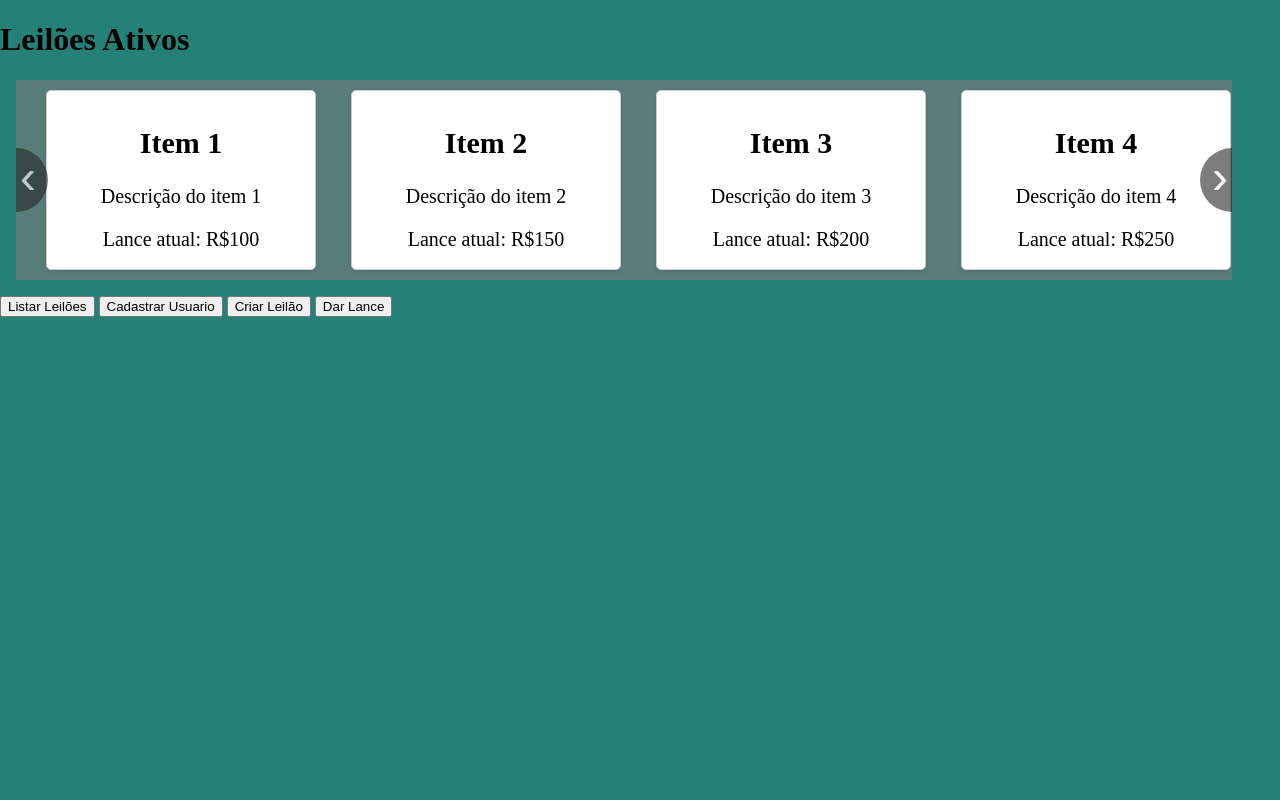
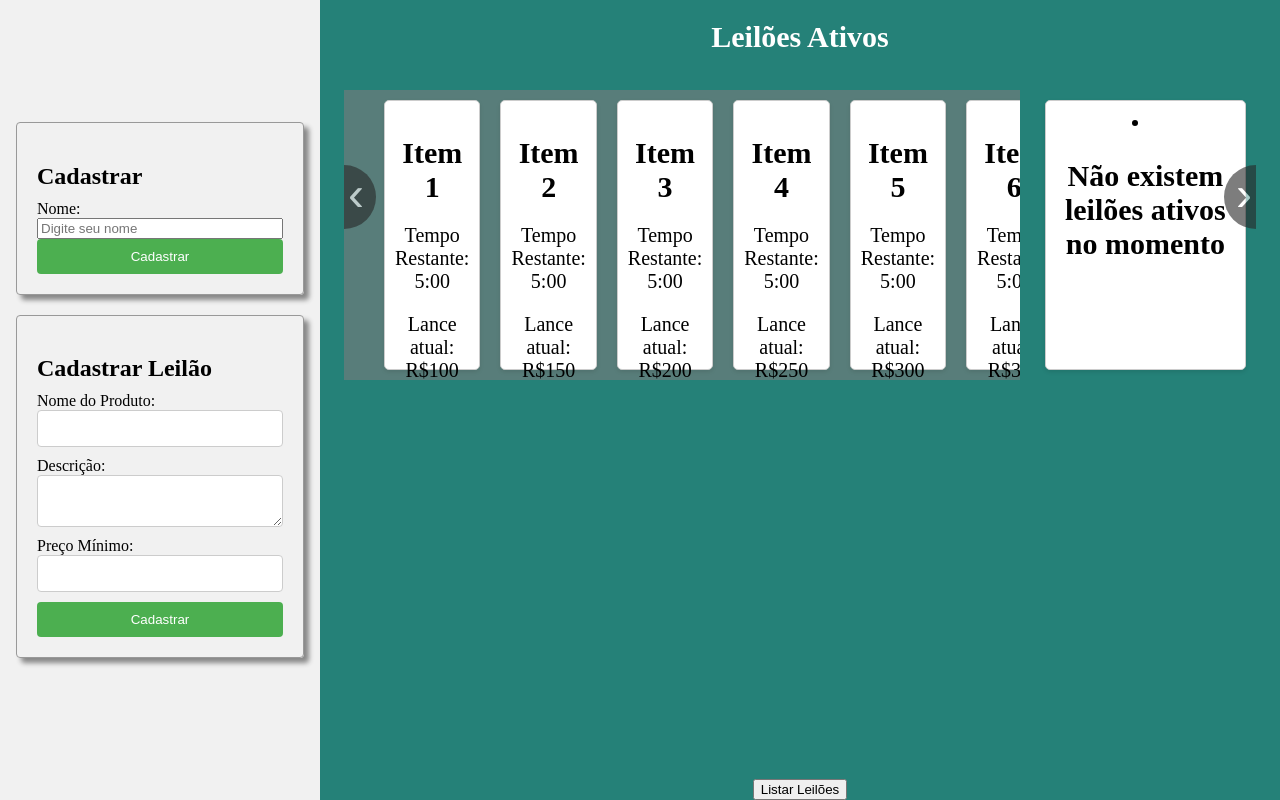
Before and after one commit to fernandoant/sd-leilaoWS-client, a plain HTML site: page index.html in a window 1280 px wide. Both pictures are taken after a click on the button "Listar Leilões". Drawn offline with Linux system fonts and the light colour scheme; no server answers.

Commit message:
Formulários de Cadastro

```diff
--- a/index.html
+++ b/index.html
@@ -1,140 +1,99 @@
 <!DOCTYPE html>
 <html>
     <head>
-        <title>Sistema de Leilão</title>
-        <!--
-        <style>
-            /*
-            body {
-                font-family: Arial, sans-serif;
-                background-color: #f9f9f9;
-                margin: 0;
-                padding: 20px;
-            }
-
-            .container {
-                display: flex;
-                flex-wrap: wrap;
-                justify-content: center;
-            }
-
-
-            .card {
-                width: 300px;
-                height: 200px;
-                border: 1px solid #ccc;
-                border-radius: 5px;
-                padding: 10px;
-                margin: 10px;
-                background-color: #fff;
-                box-shadow: 0 2px 4px rgba(0, 0, 0, 0.1);
-                transition: background-color 0.3s ease;
-            }
-
-            .card:hover {
-                background-color: #f0f0f0;
-            }
-
-            .selected {
-                background-color: #ffcc00;
-            }
-
-            .container {
-                border: 1px solid red;
-                padding-left: 5%;
-                max-width: 95%;
-            }
-
-            h2 {
-                font-size: 18px;
-                margin: 0;
-            }
-
-            p {
-                margin: 10px 0;
-            }
-
-            .btn-show-more {
-                margin-top: 20px;
-            }
-
-            .form-container {
-                margin-top: 20px;
-            }
-
-            .form-container input[type="number"] {
-                width: 200px;
-                padding: 10px;
-                font-size: 16px;
-            }
-
-            .form-container button {
-                padding: 10px 20px;
-                font-size: 16px;
-                background-color: #4caf50;
-                color: #fff;
-                border: none;
-                border-radius: 5px;
-                cursor: pointer;
-            }
-
-            .form-container button:hover {
-                background-color: #45a049;
-            }
-
-            .bottom {
-                display: flex;
-                justify-content: center;
-            }
-            */
-        </style>
-        -->
+        <title>Sistemas Distribuidos - Leilão</title>
         <link rel="stylesheet" href="styles.css">
     </head>
+
     <body>
+
+        <div id="main-container">
+            <div id="left-section">
+                <form class="forms" id="login-form">
+                    <h2 id="title">Cadastrar</h1>
+                    <label for="name-input">Nome:</label>
+                    <input type="text" id="name-input" placeholder="Digite seu nome">
+                    <button id="btCadastro" type="submit">Cadastrar</button>
+                </form>
+
+                <form class="forms" id="cadastro-leilao-form">
+                    <h2>Cadastrar Leilão</h2>
+                    <label for="produto-nome">Nome do Produto:</label>
+                    <input type="text" id="produto-nome" name="produto-nome" required>
+
+                    <label for="produto-descricao">Descrição:</label>
+                    <textarea id="produto-descricao" name="produto-descricao" required></textarea>
+
+                    <label for="produto-preco-minimo">Preço Mínimo:</label>
+                    <input type="number" id="produto-preco-minimo" name="produto-preco-minimo" step="0.01" required>
+
+                    <input type="submit" value="Cadastrar">
+                </form>
+            </div>
+
+            <div id="right-section">
+
                 <h1>Leilões Ativos</h1>
-        <section class="slider-wrapper">
+
+                <div class="slider-wrapper">
                     <button class="slide-arrow" id="slide-arrow-prev">
                     &#8249;
                     </button>
                     <button class="slide-arrow" id="slide-arrow-next">
                     &#8250;
                     </button>
+                    <div id="slide">
                         <ul class="slides-container" id="slides-container">
-                <div class="slide">
+
                             <li class="card" id="card1" onclick="showPopup('card1')">
                                 <h2 class="card-title">Item 1</h2>
-                        <p class="card-desc">Descrição do item 1</p>
+                                <p class="card-tempo">Tempo Restante: 5:00</p>
                                 <p class="card-lance">Lance atual: R$100</p>
                             </li>
                             <li class="card" id="card2" onclick="showPopup('card2')">
                                 <h2 class="card-title">Item 2</h2>
-                        <p class="card-desc">Descrição do item 2</p>
+                                <p class="card-tempo">Tempo Restante: 5:00</p>
                                 <p class="card-lance">Lance atual: R$150</p>
                             </li>
                             <li class="card" id="card3" onclick="showPopup('card3')">
                                 <h2 class="card-title">Item 3</h2>
-                        <p class="card-desc">Descrição do item 3</p>
+                                <p class="card-tempo">Tempo Restante: 5:00</p>
                                 <p class="card-lance">Lance atual: R$200</p>
                             </li>
                             <li class="card" id="card4" onclick="showPopup('card4')">
                                 <h2 class="card-title">Item 4</h2>
-                        <p class="card-desc">Descrição do item 4</p>
+                                <p class="card-tempo">Tempo Restante: 5:00</p>
                                 <p class="card-lance">Lance atual: R$250</p>
                             </li>
                             <li class="card" id="card5" onclick="showPopup('card5')">
                                 <h2 class="card-title">Item 5</h2>
-                        <p class="card-desc">Descrição do item 5</p>
+                                <p class="card-tempo">Tempo Restante: 5:00</p>
                                 <p class="card-lance">Lance atual: R$300</p>
                             </li>
                             <li class="card" id="card6" onclick="showPopup('card6')">
                                 <h2 class="card-title">Item 6</h2>
-                        <p class="card-desc">Descrição do item 6</p>
+                                <p class="card-tempo">Tempo Restante: 5:00</p>
                                 <p class="card-lance">Lance atual: R$350</p>
                             </li>
+                            <li class="card" id="card7" onclick="showPopup('card7')">
+                                <h2 class="card-title">Item 7</h2>
+                                <p class="card-tempo">Tempo Restante: 5:00</p>
+                                <p class="card-lance">Lance atual: R$400</p>
+                            </li>
+                            <li class="card" id="card8" onclick="showPopup('card8')">
+                                <h2 class="card-title">Item 8</h2>
+                                <p class="card-tempo">Tempo Restante: 5:00</p>
+                                <p class="card-lance">Lance atual: R$450</p>
+                            </li>
+
+                        </ul>
                     </div>
-            </ul>
-          </section>
+                </div>
+                <div class="buttons">
+                    <button onclick="listarLeiloes()">Listar Leilões</button>
+                </div>
+            </div>
+        </div>
 
         <div class="popup" id="popup">
             <span class="popup-close" onclick="closePopup()">&times;</span>
@@ -143,19 +102,8 @@
             <p id="popup-lance"></p>
             <form>
                 <input type="text" placeholder="Digite seu Lance" id="lance">
-                <button id="enviar">Enviar</button>
+                <button id="btLance">Enviar</button>
             </form>
-          </div>
-
-          <ul id="list">
-
-          </ul>
-
-          <div class="buttons">
-            <button onclick="listarLeiloes()">Listar Leilões</button>
-            <button onclick="cadastrarUsuario()">Cadastrar Usuario</button>
-            <button onclick="criarLeilao()">Criar Leilão</button>
-            <button onclick="darLance()">Dar Lance</button>
         </div>
 
         <script defer src="scripts.js"></script>
--- a/scripts.js
+++ b/scripts.js
@@ -1,9 +1,11 @@
 const slidesContainer = document.getElementById("slides-container");
-const slide = document.querySelector(".slide");
 const prevButton = document.getElementById("slide-arrow-prev");
 const nextButton = document.getElementById("slide-arrow-next");
+const btn = document.querySelector("#btLance");
 
-const btn = document.querySelector("#enviar");
+btnLogin = document.getElementById('btCadastro');
+
+let username = "";
 
 btn.addEventListener("click", function(e) {
     e.preventDefault();
@@ -11,6 +13,7 @@ btn.addEventListener("click", function(e) {
 })
 
 nextButton.addEventListener("click", () => {
+    const slide = document.querySelector('#slide')
     const slideWidth = slide.clientWidth;
     slidesContainer.scrollLeft += slideWidth;
 });
@@ -20,7 +23,27 @@ prevButton.addEventListener("click", () => {
     slidesContainer.scrollLeft -= slideWidth;
 });
 
-listarLeiloes()
+btnLogin.addEventListener("click", async function(event) {
+    event.preventDefault();
+
+    const nameInput = document.getElementById('name-input');
+    const name = nameInput.value;
+    //const response = await cadastrarUsuario(name);
+
+    let response = {
+        "id": 1,
+        "nome": name
+    }
+
+    username = response.nome;
+
+    login()
+
+    nameInput.value = "";
+});
+
+login()
+// listarLeiloes()
 
 async function makeRequest(url, method, data) {
     const base_url = "http://localhost:8080"
@@ -37,10 +60,11 @@ async function makeRequest(url, method, data) {
     }
 
     try {
-        fetch(base_url + url, body)
+        return await fetch(base_url + url, body)
         .then(response => response.json())
         .then(data => {
             console.log("Response: " + JSON.stringify(data, null, 4))
+            return data
         })
         .catch(error => {
             console.log(error)
@@ -63,19 +87,52 @@ async function criarLeilao() {
             "descricao": "Bola oficial da Copa do Mundo de 2010",
             "precoMinimo": "15000"
         },
-        "duracao": "5"
+        "duracao": "300"
+    }
+
+    body2 = {
+        "criador": {
+            "id": "1",
+            "nome": "Fernando"
+        },
+        "produto": {
+            "nome": "Gol",
+            "descricao": "Volkswagen Gol 1.0 5P Flex",
+            "precoMinimo": "43000"
+        },
+        "duracao": "300"
+    }
+
+    body3 = {
+        "criador": {
+            "id": "1",
+            "nome": "Fernando"
+        },
+        "produto": {
+            "nome": "Computador",
+            "descricao": "Computador Gamer",
+            "precoMinimo": "5000"
+        },
+        "duracao": "300"
     }
 
     makeRequest("/leilao", "POST", body)
+    makeRequest("/leilao", "POST", body2)
+    makeRequest("/leilao", "POST", body3)
 }
 
-async function cadastrarUsuario() {
+async function cadastrarUsuario(name ) {
+
     body = {
-        "nome": "Fernando"
+        "nome": name
     };
 
-    makeRequest("/cliente", "POST", body);
+    let response = await makeRequest("/cliente", "POST", body);
 
+    // response = JSON.stringify(response);
+
+    return response;
+    /*
     const evtSource = new EventSource("http://localhost:8080/stream-sse", {
         headers: {
             "Content-Type": "text/event-stream"
@@ -90,11 +147,52 @@ async function cadastrarUsuario() {
         newElement.textContent = `message: ${event.data}`
         eventList.appendChild(newElement)
     }
+    */
 
 }
 
 async function listarLeiloes() {
-    makeRequest("/leilao", "GET")
+    const containerLeilao = document.getElementById('slide')
+
+    await makeRequest("/leilao", "GET")
+    .then(data => {
+        data.map(async (element) => {
+           const li = document.createElement('li');
+           li.classList.add('card')
+
+           li.onclick = function() {
+                showPopup(li);
+           };
+
+           const h2 = document.createElement('h2');
+           h2.classList.add('card-title')
+           h2.textContent = element.leilaoItem.produto.nome;
+
+           const p1 = document.createElement('p')
+           p1.classList.add('card-desc')
+           p1.textContent = element.leilaoItem.produto.descricao;
+
+           const p2 = document.createElement('p')
+           p2.classList.add('card-lance')
+           p2.textContent = `Lance atual: R$${element.leilaoItem.produto.precoMinimo}`
+
+           li.appendChild(h2);
+           li.appendChild(p1);
+           li.appendChild(p2);
+
+           console.log(li)
+           containerLeilao.appendChild(li)
+        });
+    })
+    .catch(error => {
+        const li = document.createElement('li')
+        li.classList.add('card')
+        const title = document.createElement('h2')
+        title.classList.add('card-title')
+        title.textContent = "Não existem leilões ativos no momento"
+        li.appendChild(title)
+        containerLeilao.appendChild(li)
+    })
 }
 
 async function darLance() {
@@ -109,18 +207,16 @@ async function darLance() {
     makeRequest("/leilao/1", "POST", body)
 }
 
+function showPopup(card) {
+    // Preenche as informações no popup
+    cardTitle = card.querySelector('.card-title').textContent
+    cardDesc = card.querySelector('.card-desc').textContent
+    cardValue = card.querySelector('.card-lance').textContent
 
-function showPopup(id) {
-    // Preenche as informações no popup
-    card = document.getElementById(id)
-
-    cardTitle = card.getElementsByClassName('card-title')[0].textContent
-    cardDesc = card.getElementsByClassName('card-desc')[0].textContent
-    cardValue = card.getElementsByClassName('card-lance')[0].textContent
-
-    popupTitle = document.getElementById('popup-title')
-    popupDesc = document.getElementById('popup-description')
-    popupValue = document.getElementById('popup-lance')
+    popup = document.getElementById('popup')
+    popupTitle = popup.querySelector('#popup-title')
+    popupDesc = popup.querySelector('#popup-description')
+    popupValue = popup.querySelector('#popup-lance')
 
     popupTitle.textContent = cardTitle
     popupDesc.textContent = cardDesc
@@ -128,10 +224,25 @@ function showPopup(id) {
 
     // Exibe o popup
     document.getElementById('popup').style.display = 'block';
-  }
+}
 
 function closePopup() {
     // Fecha o popup
     document.getElementById('lance').value = ''
     document.getElementById('popup').style.display = 'none';
 }
+
+function login() {
+    if (username === "") {
+        return;
+    }
+
+    const loginForm = document.getElementById('login-form')
+    const title = loginForm.querySelector('#title')
+    const nameInput = loginForm.querySelector('#name-input')
+    const btCadastro = loginForm.querySelector('#btCadastro')
+
+    title.textContent = `Você está conectado como: ${username}`
+    nameInput.style.display = 'none';
+    btCadastro.style.display = 'none';
+}
--- a/styles.css
+++ b/styles.css
@@ -3,11 +3,9 @@
 }
 
 body {
-    max-width: 1440px;
     margin: auto;
     overflow-x: hidden;
     overflow-y: hidden;
-    /*background-color: rgb(111, 22, 119);*/
     background-color: rgb(37, 129, 120);
 }
 
@@ -21,6 +19,7 @@
 
 .slider-wrapper {
     width: 95%;
+    height: 100%;
     margin: 1rem;
     position: relative;
     overflow: hidden;
@@ -29,8 +28,8 @@
 .slides-container {
     height: 25%;
     width: 100%;
-    padding-left: 20px;
-    padding-right: 20px;
+    padding-left: 30px;
+    padding-right: 30px;
     display: flex;
     overflow: scroll hidden;
     scroll-behavior: smooth;
@@ -41,14 +40,12 @@
 .slide-arrow {
     position: absolute;
     display: flex;
-    top: 0;
-    bottom: 0;
-    margin: auto;
+    margin-top: 75px;
     height: 4rem;
+    width: 2rem;
     background-color: rgb(39, 39, 39);
     color: white;
     border: none;
-    width: 2rem;
     font-size: 3rem;
     cursor: pointer;
     opacity: 0.6;
@@ -72,7 +69,7 @@
     border-radius: 2rem 0 0 2rem;
 }
 
-  .slide {
+#slide {
     display: flex;
     flex-flow: row nowrap;
     gap: 15px;
@@ -80,9 +77,10 @@
 
 .card {
     width: 270px;
-    height: 180px;
+    height: 270px;
     border: 1px solid #ccc;
     border-radius: 5px;
+    box-shadow: 5px 5px 5px#888888;
     align-items: center;
     text-align: center;
     font-size: 20px;
@@ -125,3 +123,102 @@
     color: #999;
     cursor: pointer;
 }
+
+#main-container {
+    display: flex;
+    flex-wrap: wrap;
+}
+
+.forms {
+    border: 1px solid #999;
+    border-radius: 4px;
+    box-shadow: 5px 5px 5px#888888;
+    margin-bottom: 20px;
+}
+
+#left-section {
+    width: 25%;
+    height: 100vh;
+    display: flex;
+    flex-direction: column;
+    align-items: center;
+    justify-content: center;
+    background-color: #f1f1f1;
+}
+
+#right-section {
+    width: 75%;
+    height: 100vh;
+    display: flex;
+    flex-direction: column;
+    align-items: center;
+    justify-content: center;
+}
+
+#right-section h1 {
+    font-size: 30px;
+    color: white;
+}
+
+#left-section form {
+    padding: 20px;
+}
+
+#left-section h2,
+#right-section h2 {
+    margin-bottom: 10px;
+}
+
+#login-form,
+#cadastro-leilao-form {
+    width: 90%;
+    margin-bottom: 20px auto;
+    display: flex;
+    flex-direction: column;
+}
+
+.login-form h2,
+#cadastro-leilao-form h2 {
+    margin-bottom: 10px;
+}
+
+.login-form button[type="submit"] {
+    width: 100%;
+    padding: 10px;
+    background-color: #4CAF50;
+    color: white;
+    border: none;
+    border-radius: 4px;
+    cursor: pointer;
+}
+
+.login-form button[type="submit"]:hover {
+    background-color: #45a049;
+}
+
+.login-form input[type="text"],
+#cadatro-leilao-form label,
+#cadastro-leilao-form textarea,
+#cadastro-leilao-form input[type="text"],
+#cadastro-leilao-form input[type="number"] {
+    width: 100%;
+    padding: 10px;
+    margin-bottom: 10px;
+    border: 1px solid #ccc;
+    border-radius: 4px;
+}
+
+#cadastro-leilao-form input[type="submit"],
+#login-form button {
+    width: 100%;
+    padding: 10px;
+    background-color: #4CAF50;
+    color: white;
+    border: none;
+    border-radius: 4px;
+    cursor: pointer;
+}
+
+#cadastro-leilao-form input[type=submit]:hover {
+    background-color: #45a049;
+}
```
Lines whose indentation alone changed are shown as unchanged.
